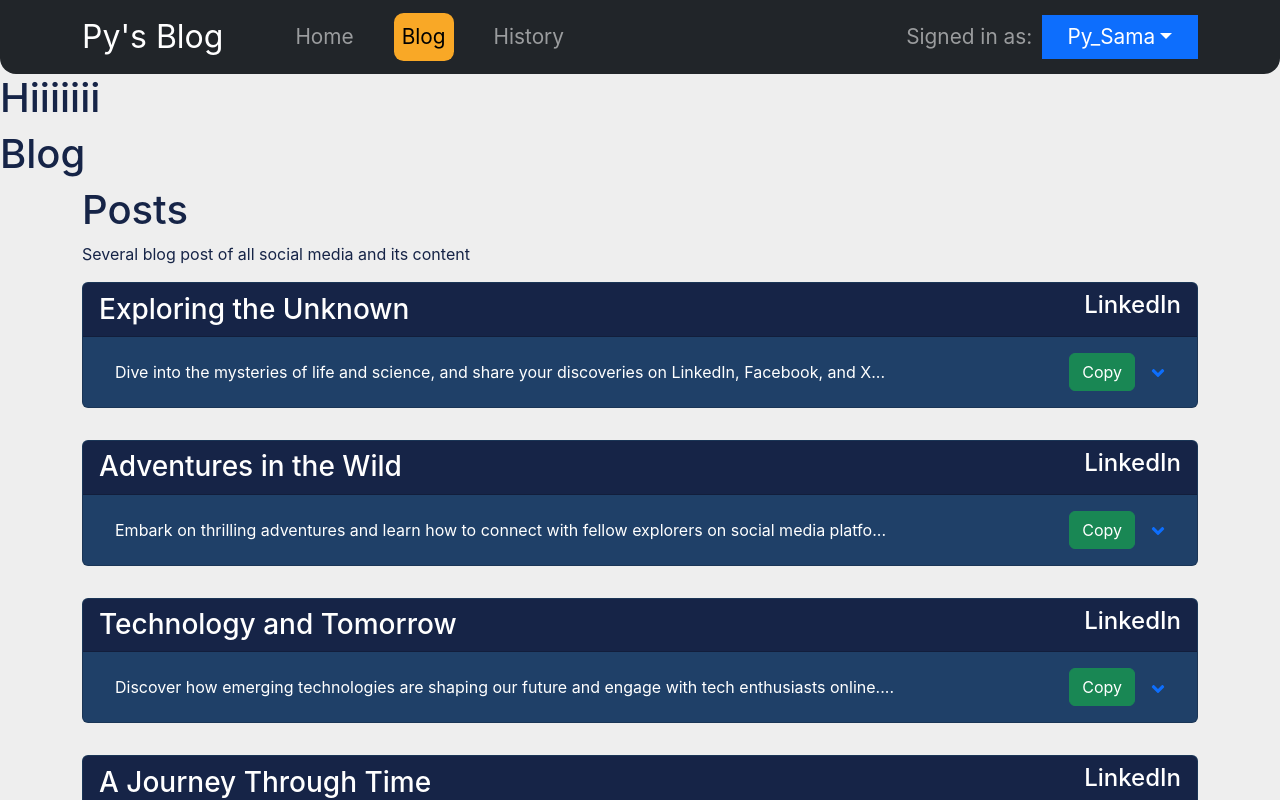
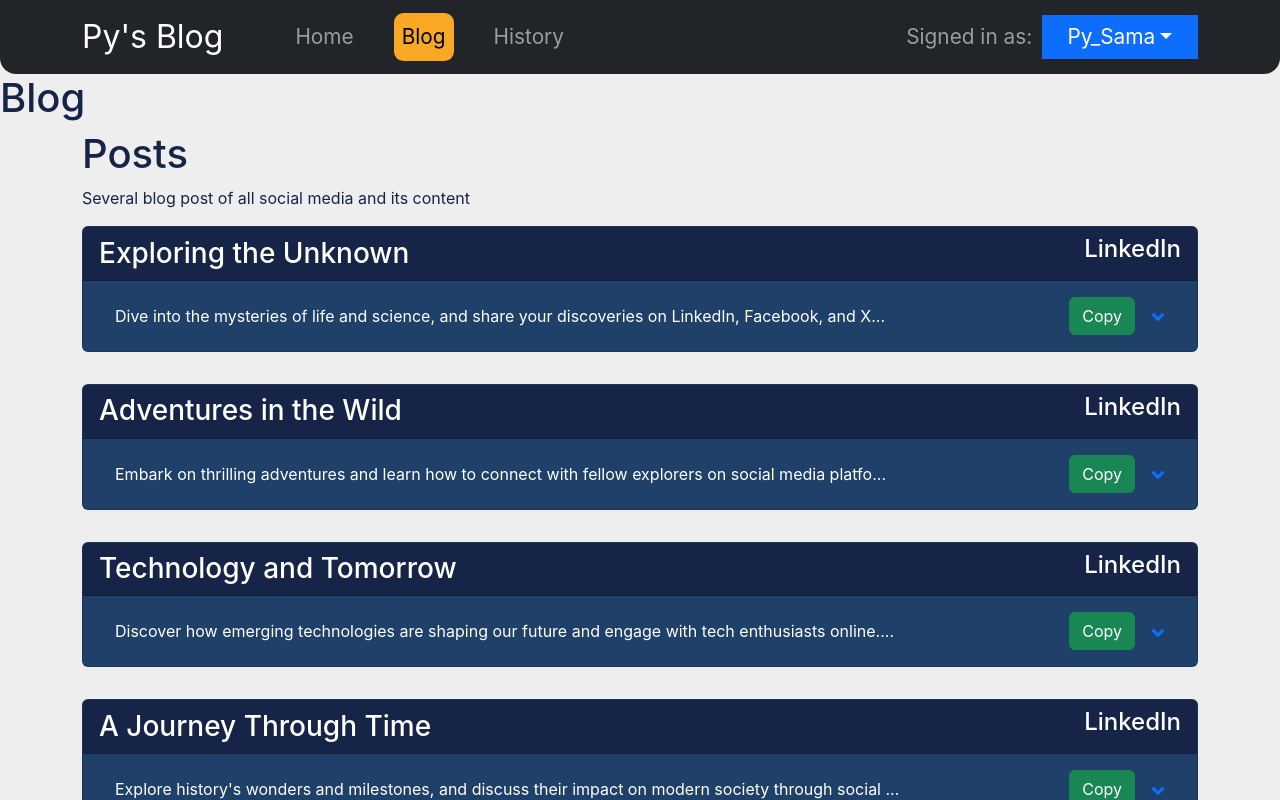
Before and after one commit to rashadmin/py_blog, a React (Create React App) app: page /blog in a window 1280 px wide. Shown: the top 800 px of the page. Built offline with nearby package versions, Linux system fonts and the light colour scheme.

Commit message:
Update Body.js

```diff
--- a/src/components/Body.js
+++ b/src/components/Body.js
@@ -2,7 +2,6 @@ import React from 'react'
 function Body({children}) {
   return (
     <>
-    <h1>Hiiiiiii</h1>
     {children}
     </>
   );
```
